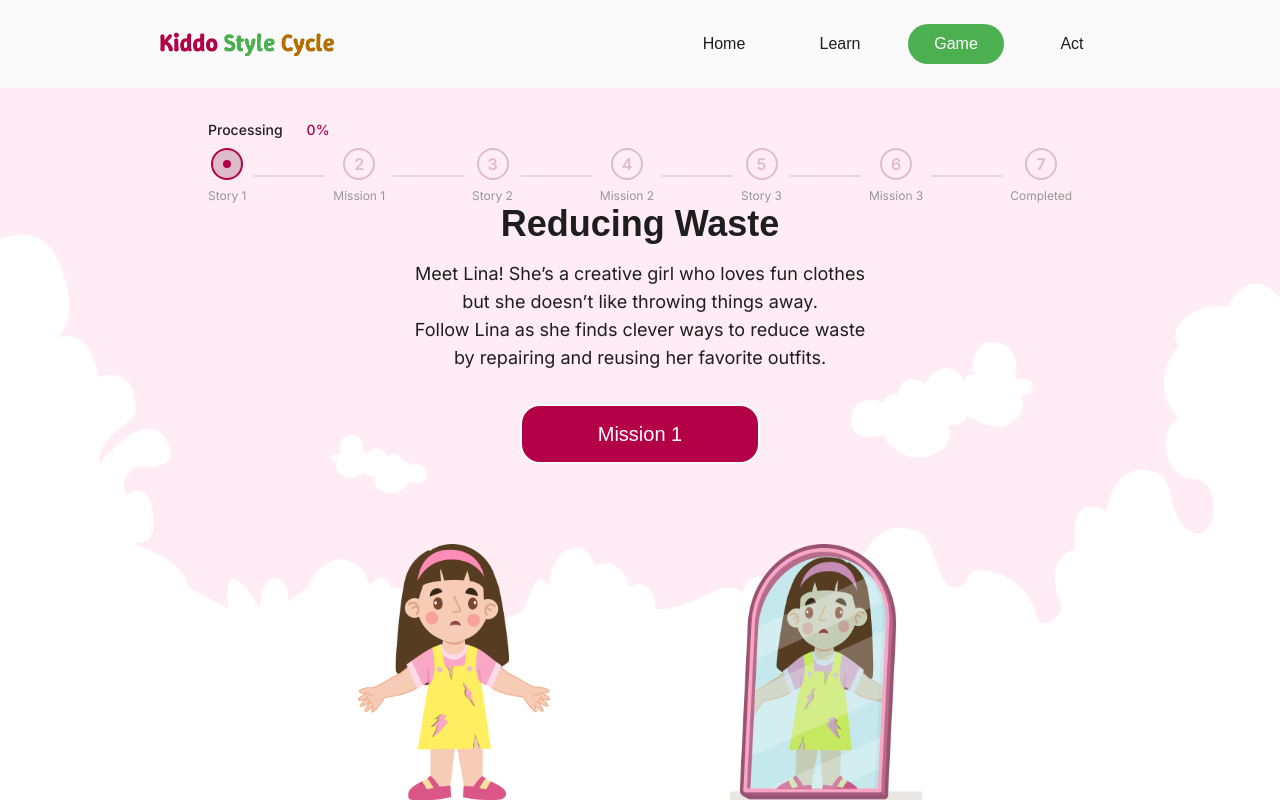
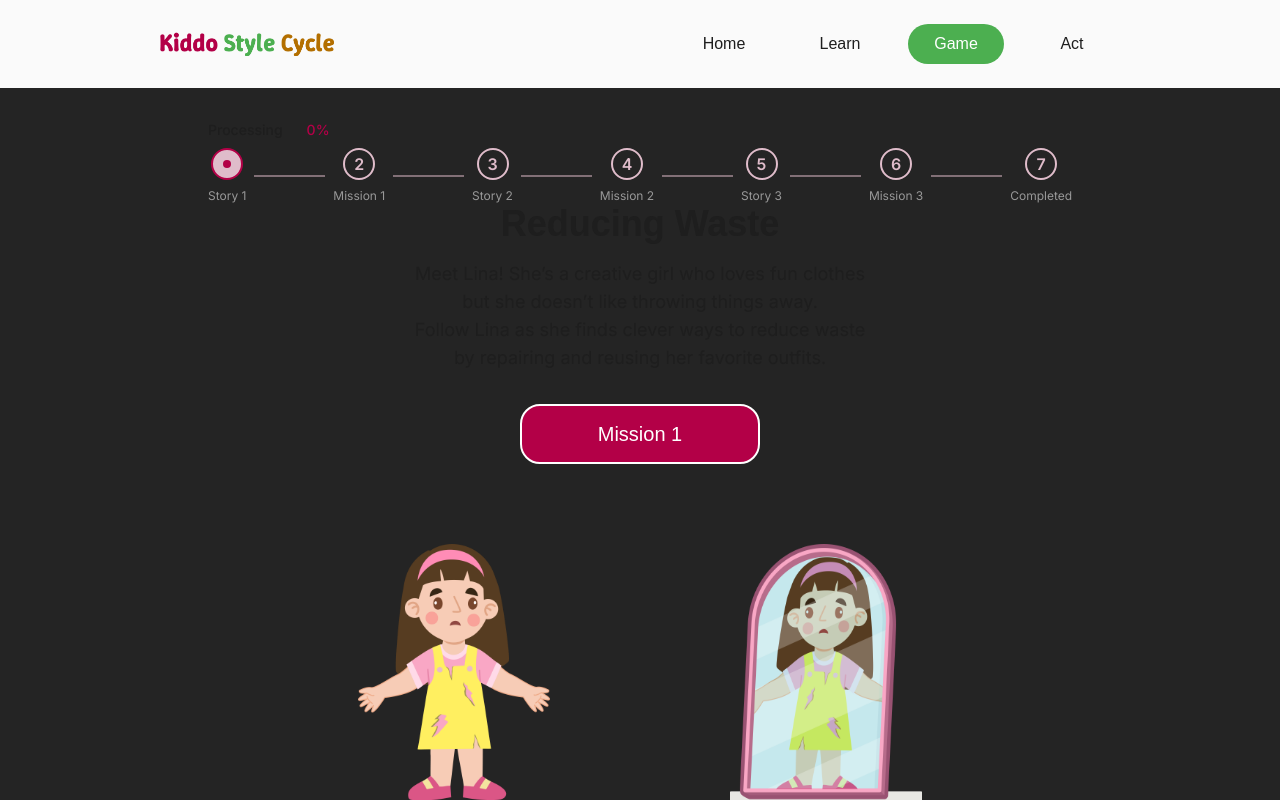
Before and after one commit to Kiddo-Style-Cycle/Termproject-QA, a React (Vite) app: page /game in a window 1280 px wide. Both pictures are taken after a click on the button "Let's start". Shown: the top 800 px of the page. Built offline with nearby package versions, Linux system fonts and the light colour scheme; a web font is replaced by a local one.

Commit message:
Remove background image from Story1 component to streamline layout and improve performance.

```diff
--- a/src/components/GameSections/Story1.jsx
+++ b/src/components/GameSections/Story1.jsx
@@ -5,15 +5,6 @@ import GameBG from "../../assets/images/Game_BG.png";
 export default function Story1({ onNext }) {
   return (
     <>
-       {/* Background */}
-      <div className="fixed inset-0 -z-10 bg-no-repeat bg-center h-screen">
-        <img
-          src={GameBG}
-          alt="Game background"
-          className="object-cover h-full w-full"
-        />
-      </div>
-
       {/* Content Section */}
       <section className="h-full w-full flex flex-col items-center justify-center ">
         <div className="z-10 max-w-4xl mx-auto px-6 flex flex-col justify-center">
```
